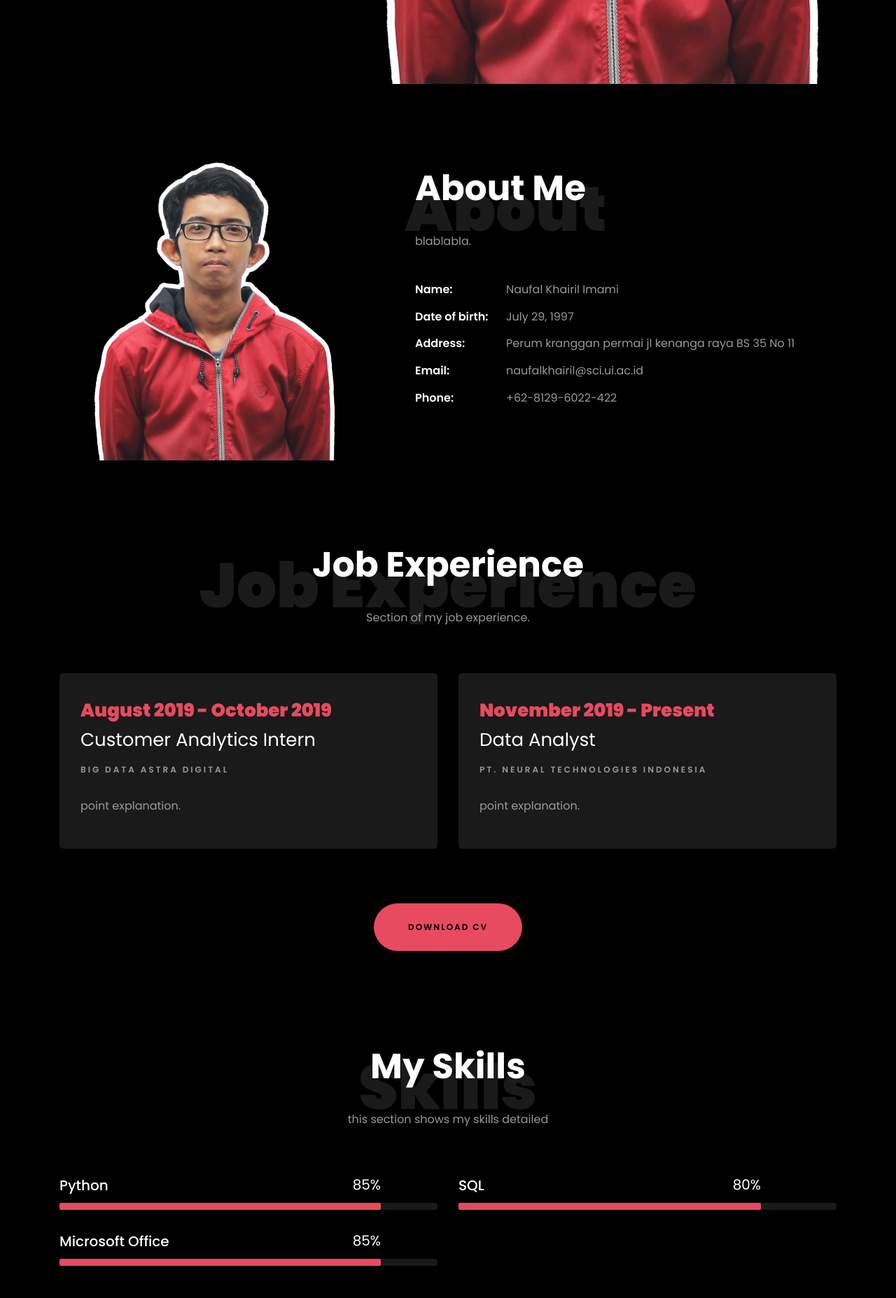
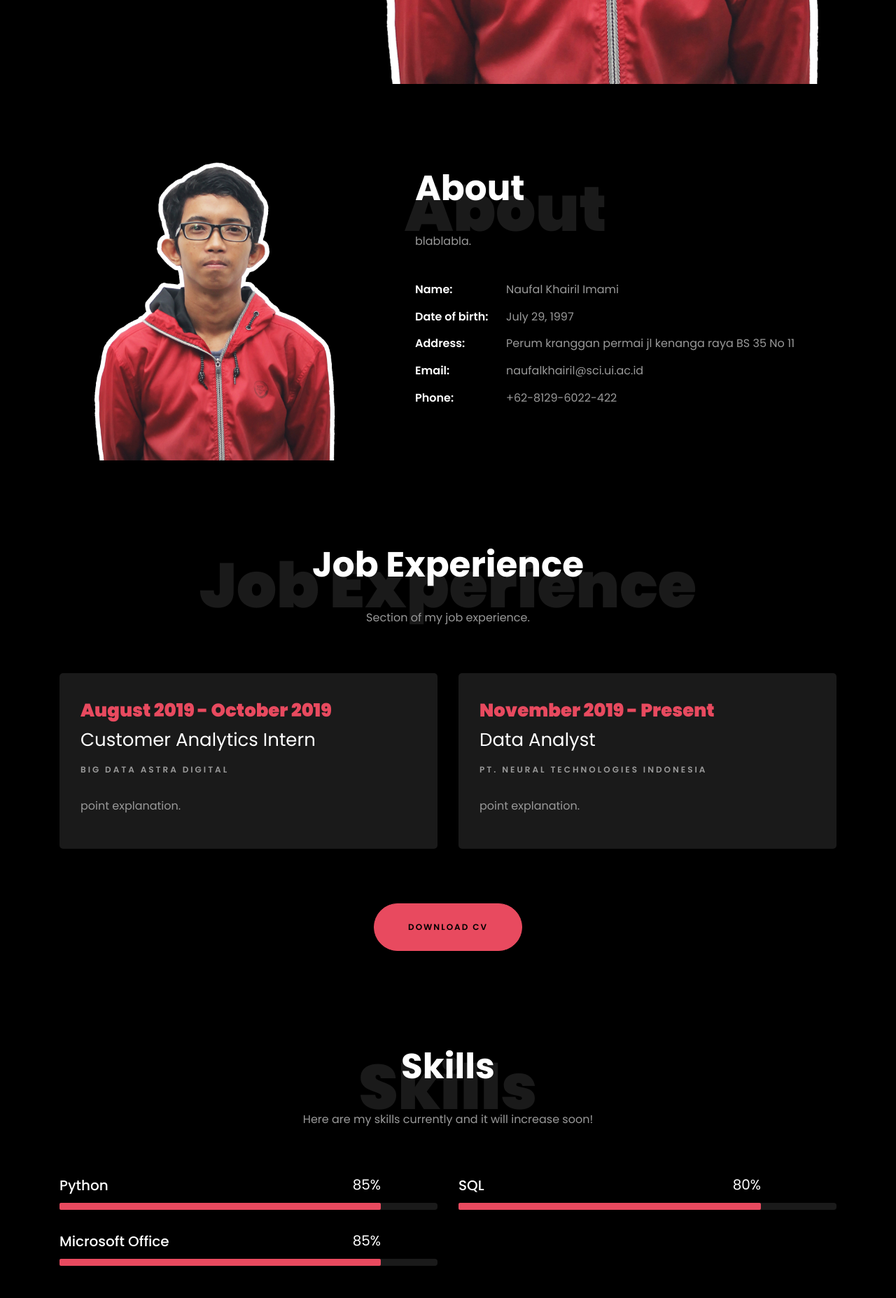
Before and after one commit to naufalkhairil/myCV, a Flask app: page / in a window 1280 px wide. Shown: the part 630-2485 px from the top of the page at 70% size. Run offline with Flask 2, Linux system fonts and the light colour scheme; some libraries are stand-ins or nearby versions; some web fonts are replaced.

Commit message:
add spirit words

```diff
--- a/templates/index.html
+++ b/templates/index.html
@@ -80,7 +80,7 @@
     				<div class="row justify-content-start pb-3">
 		          <div class="col-md-12 heading-section ftco-animate">
 		          	<h1 class="big">About</h1>
-		            <h2 class="mb-4">About Me</h2>
+		            <h2 class="mb-4">About</h2>
 		            <p>blablabla.</p>
 		            <ul class="about-info mt-4 px-md-0 px-2">
 		            	<li class="d-flex"><span>Name:</span> <span>Naufal Khairil Imami</span></li>
@@ -138,8 +138,8 @@
 				<div class="row justify-content-center pb-5">
           <div class="col-md-12 heading-section text-center ftco-animate">
           	<h1 class="big big-2">Skills</h1>
-            <h2 class="mb-4">My Skills</h2>
-            <p>this section shows my skills detailed</p>
+            <h2 class="mb-4">Skills</h2>
+            <p>Here are my skills currently and it will increase soon!</p>
           </div>
         </div>
 				<div class="row">
@@ -185,8 +185,8 @@
       	<div class="row justify-content-center mb-5 pb-3">
           <div class="col-md-7 heading-section text-center ftco-animate">
             <h1 class="big big-2">Contact</h1>
-            <h2 class="mb-4">Contact Me</h2>
-            <p>this section shows all my contact information</p>
+            <h2 class="mb-4">Contact</h2>
+            <p>Any question? feel free to contact me</p>
           </div>
         </div>
 
```
